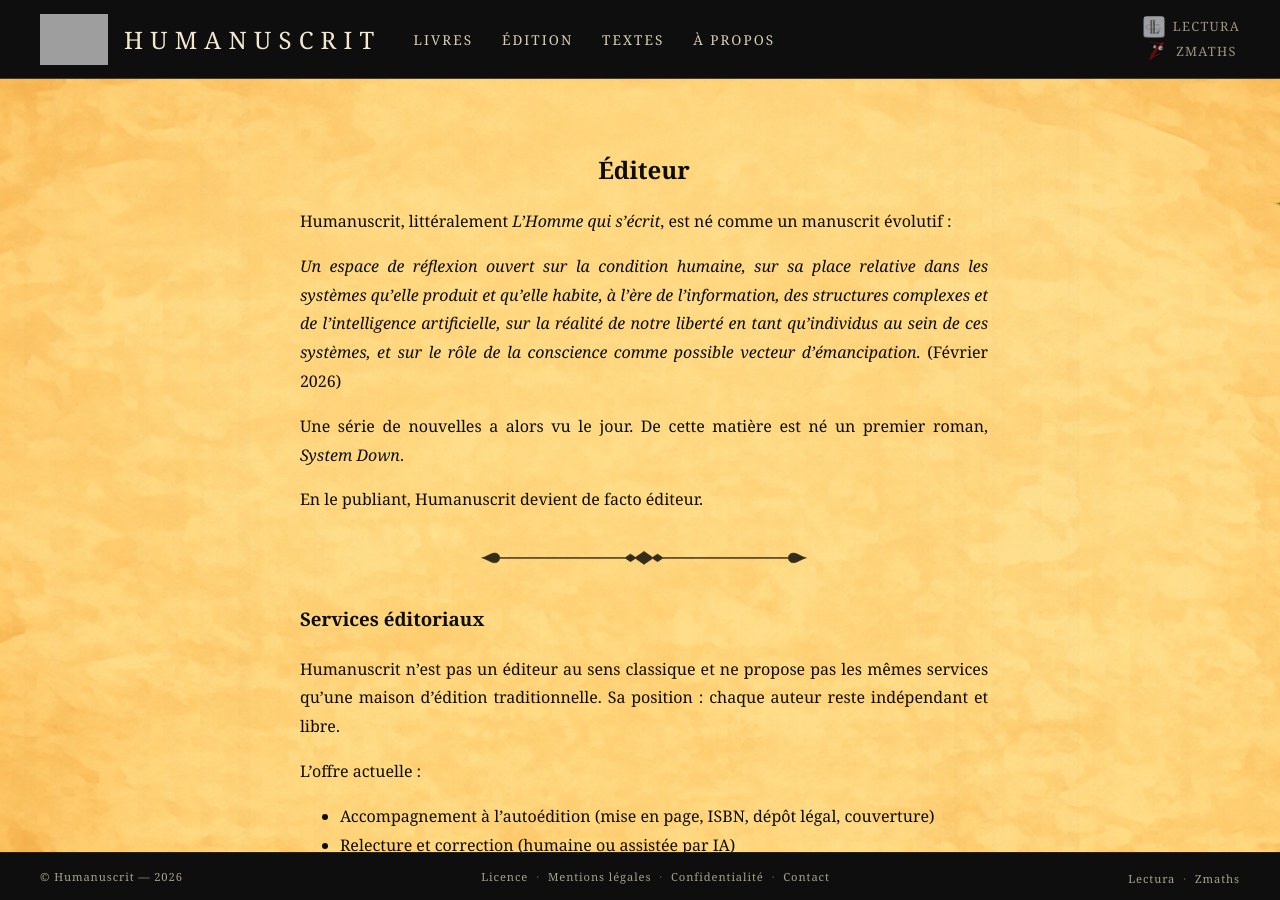
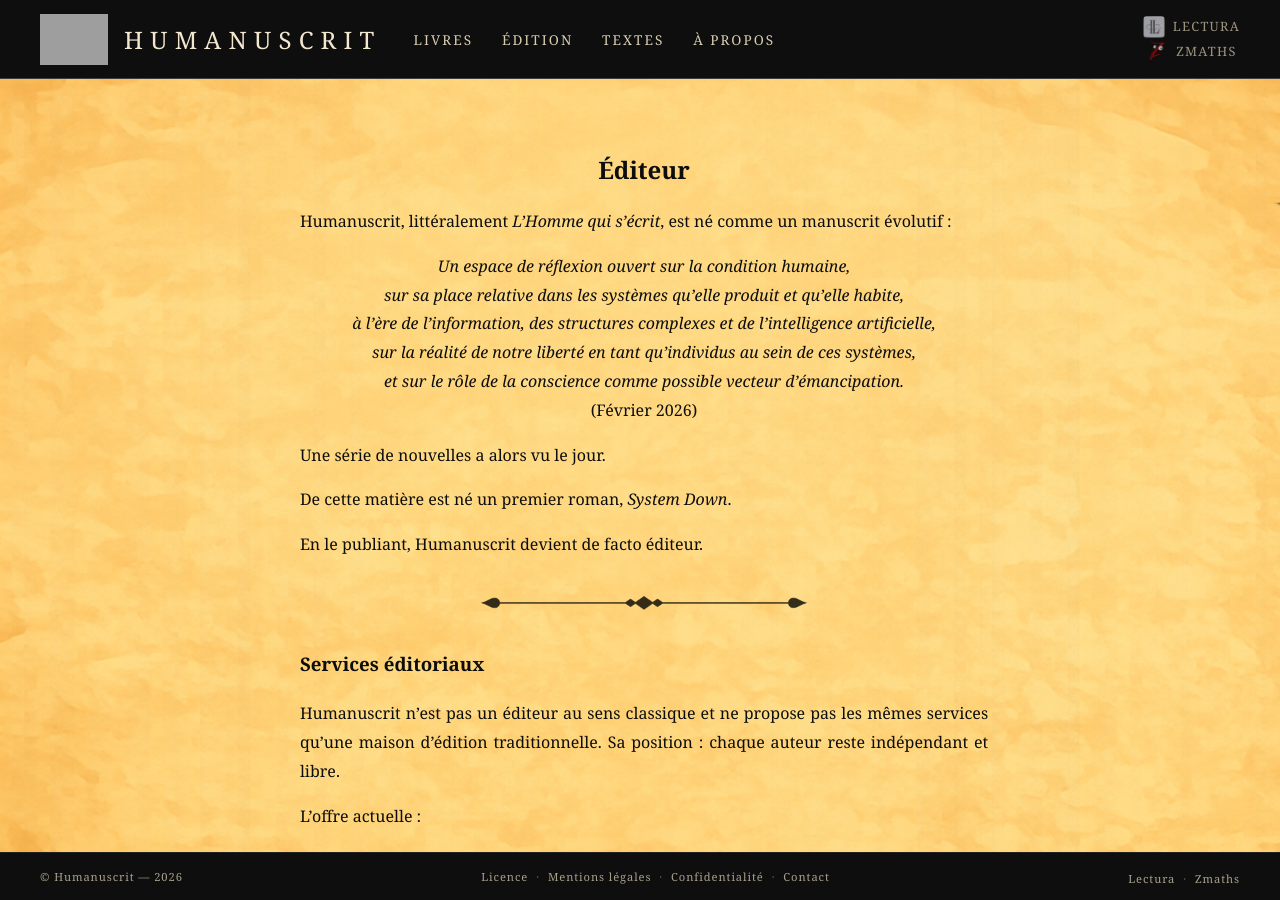
Before and after one commit to maxcarriere/humanuscrit, a Jekyll site: the page built from edition-editeur.md, in a window 1280 px wide and 900 px high. Built offline with Jekyll 4.4.1, drawn with Linux system fonts in a browser that asks for light colours; grey boxes are pictures that could not be loaded.

Commit message:
Éditeur : citation centrée avec retours à la ligne
Co-Authored-By: Claude Opus 4.6 <noreply@anthropic.com>

```diff
--- a/edition-editeur.md
+++ b/edition-editeur.md
@@ -5,13 +5,17 @@ permalink: /edition/editeur/
 
 Humanuscrit, littéralement *L'Homme qui s'écrit*, est né comme un manuscrit évolutif :
 
-*Un espace de réflexion ouvert sur la condition humaine,*
-*sur sa place relative dans les systèmes qu'elle produit et qu'elle habite,*
-*à l'ère de l'information, des structures complexes et de l'intelligence artificielle,*
-*sur la réalité de notre liberté en tant qu'individus au sein de ces systèmes,*
-*et sur le rôle de la conscience comme possible vecteur d'émancipation.* (Février 2026)
+<p style="text-align: center; font-style: italic;">
+Un espace de réflexion ouvert sur la condition humaine,<br>
+sur sa place relative dans les systèmes qu'elle produit et qu'elle habite,<br>
+à l'ère de l'information, des structures complexes et de l'intelligence artificielle,<br>
+sur la réalité de notre liberté en tant qu'individus au sein de ces systèmes,<br>
+et sur le rôle de la conscience comme possible vecteur d'émancipation.<br>
+<span style="font-style: normal;">(Février 2026)</span>
+</p>
 
 Une série de nouvelles a alors vu le jour.
+
 De cette matière est né un premier roman, *System Down*.
 
 En le publiant, Humanuscrit devient de facto éditeur.
```
